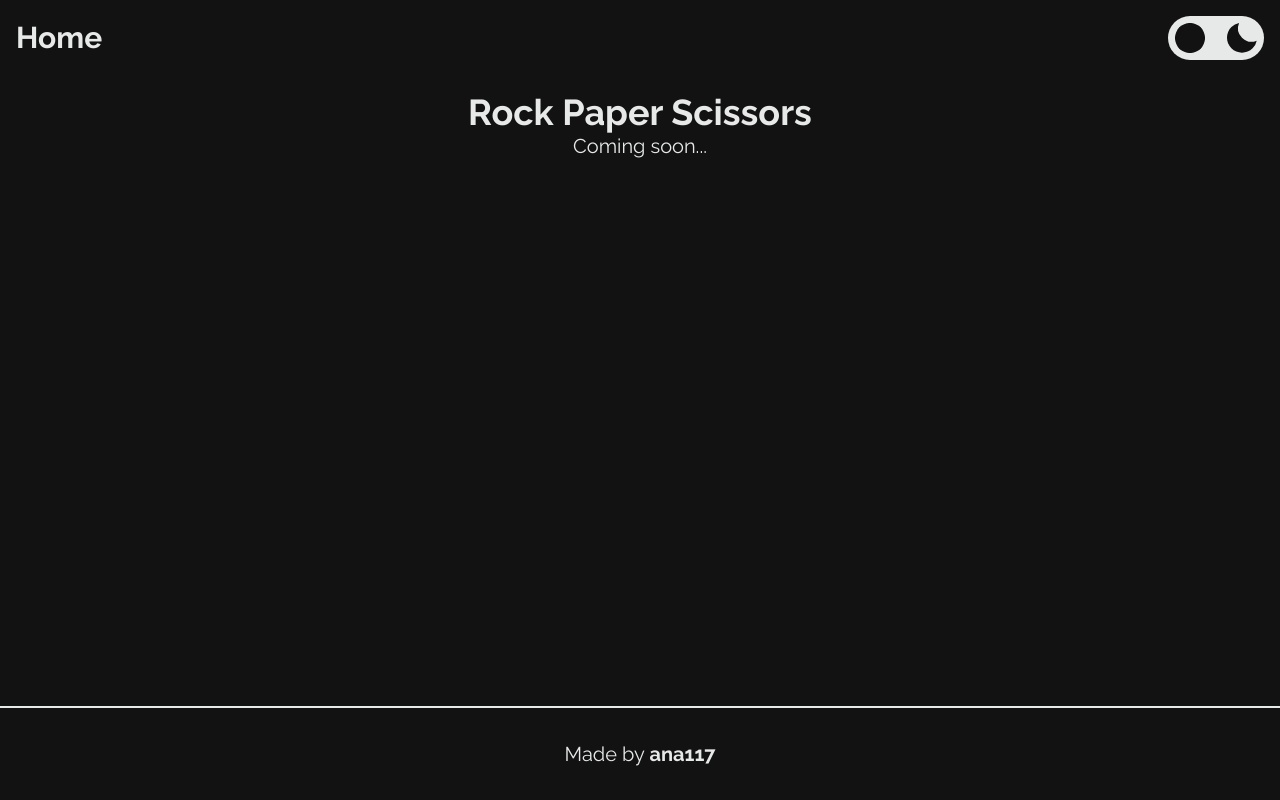
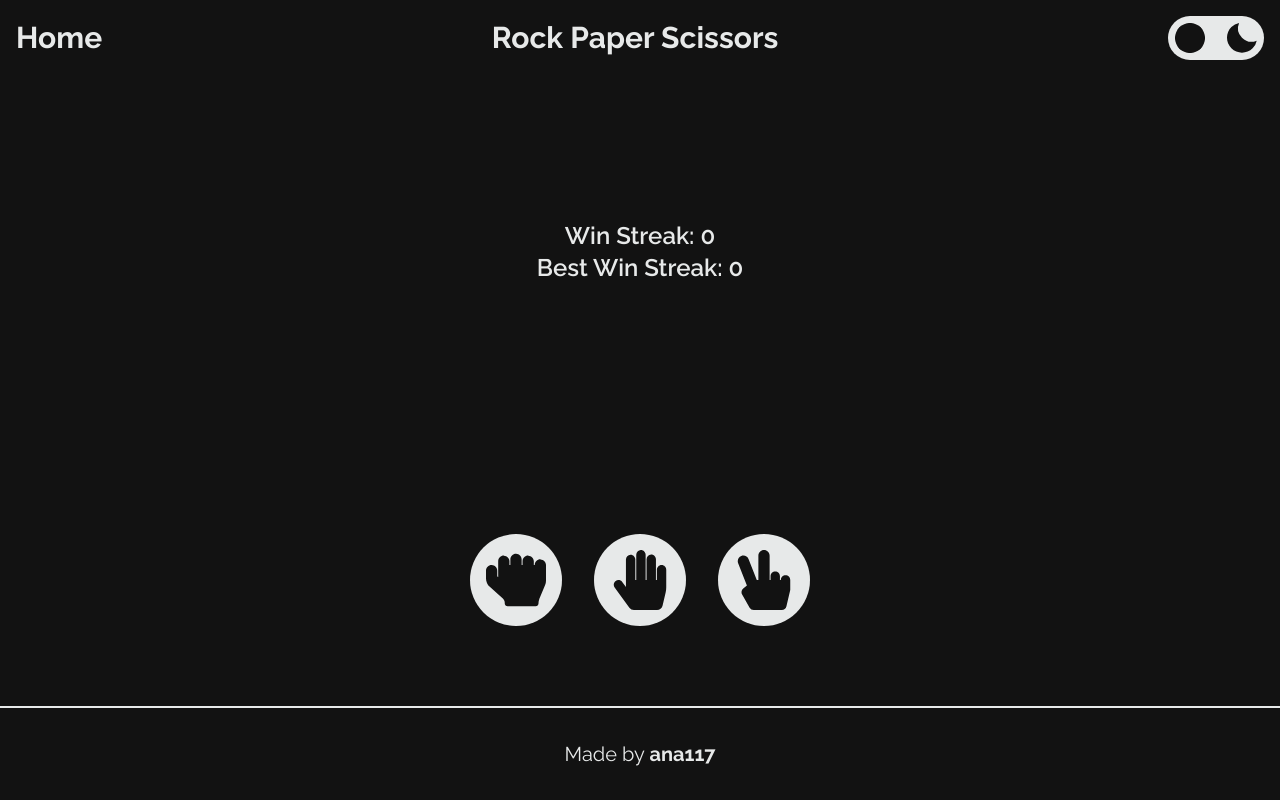
Before and after one commit to ana117/web-games, a React (Create React App) app: page /web-games/rps in a window 1280 px wide. Built offline with nearby package versions, Linux system fonts and the light colour scheme; the HTML template or start-up script is replaced by a standard one.

Commit message:
Create RPS game

```diff
--- /dev/null
+++ b/src/Games/RPS/RPSOptions.jsx
@@ -0,0 +1,18 @@
+const RPSOptions = ({ options, handleSelection }) => {
+    return (
+        <div className="flex gap-[2rem]">
+            {Object.values(options).map((option, index) => {
+                return (
+                    <button key={option.name} onClick={() => handleSelection(option)}
+                         className="text-6xl theme-dark dark:theme p-[1rem] rounded-full
+                                    hover:bg-accent hover:scale-125
+                                    transition-transform duration-300">
+                        {option.icon}
+                    </button>
+                );
+            })}
+        </div>
+    );
+}
+
+export default RPSOptions;
--- /dev/null
+++ b/src/Games/RPS/SelectedOption.jsx
@@ -0,0 +1,9 @@
+const SelectedOption = ({ option, isPlayer }) => {
+    return (
+        <div className={`text-[12rem] ${isPlayer ? "rotate-90" : "-rotate-90 -scale-x-100"}`}>
+            {option.icon}
+        </div>
+    );
+}
+
+export default SelectedOption;
--- a/src/Games/RPS/index.js
+++ b/src/Games/RPS/index.js
@@ -1,11 +1,100 @@
 import GamePage from "../index";
+import {FaHandScissors, FaHandRock, FaHandPaper} from "react-icons/fa";
+import SelectedOption from "./SelectedOption";
+import RPSOptions from "./RPSOptions";
+import {useEffect, useState} from "react";
 
 const RockPaperScissorsPage = () => {
+    const [playerOption, setPlayerOption] = useState(null);
+    const [computerOption, setComputerOption] = useState(null);
+    const [status, setStatus] = useState(null);
+    const [score, setScore] = useState(0);
+    const [highScore, setHighScore] = useState(0);
+
+    const options = {
+        rock: {
+            name: "rock",
+            defeats: ["scissors"],
+            icon: <FaHandRock/>,
+        },
+        paper: {
+            name: "paper",
+            defeats: ["rock"],
+            icon: <FaHandPaper/>,
+        },
+        scissors: {
+            name: "scissors",
+            defeats: ["paper"],
+            icon: <FaHandScissors className="-rotate-90 -scale-x-100"/>,
+        }
+    };
+
+    const generateComputerOption = () => {
+        const availableOptions = Object.keys(options);
+        const computerOption = availableOptions[Math.floor(Math.random() * availableOptions.length)];
+        setComputerOption(options[computerOption]);
+    };
+
+    const handleSelection = (selection) => {
+        setPlayerOption(selection);
+        generateComputerOption();
+    }
+
+    useEffect(() => {
+        const localHighScore = JSON.parse(localStorage.getItem("rpsHighScore"));
+        if (localHighScore) {
+            setHighScore(localHighScore);
+        }
+    }, []);
+
+    useEffect(() => {
+        if (playerOption && computerOption) {
+            if (playerOption.name === computerOption.name) {
+                setStatus("It's a draw!");
+            } else if (playerOption.defeats.includes(computerOption.name)) {
+                setStatus("You win!");
+                setScore(s => s + 1);
+            } else {
+                setStatus("You lose!");
+                setScore(0);
+            }
+        }
+    }, [playerOption, computerOption]);
+
+    useEffect(() => {
+        setHighScore(s => {
+            if (score > s) {
+                localStorage.setItem("rpsHighScore", JSON.stringify(score));
+                return score;
+            } else {
+                return s;
+            }
+        });
+    }, [score]);
+
     return (
-        <GamePage>
-            <div className="flex flex-col items-center justify-center">
-                <h1 className="text-4xl font-bold">Rock Paper Scissors</h1>
-                <p className="text-xl">Coming soon...</p>
+        <GamePage game="Rock Paper Scissors">
+            <div className="flex flex-col justify-between p-[4rem]">
+                <div className="grid grid-cols-3 gap-[4rem] h-[12rem]">
+                    <div className="flex justify-center">
+                        {playerOption && <SelectedOption option={playerOption} isPlayer={true}/>}
+                    </div>
+
+                    <div className="flex flex-col items-center justify-center gap-[2rem] text-2xl font-semibold">
+                        {status && <p className="text-4xl font-bold">{status}</p>}
+                        <div className="text-center">
+                            <p>Win Streak: {score}</p>
+                            <p>Best Win Streak: {highScore}</p>
+                        </div>
+                    </div>
+
+                    <div className="flex justify-center">
+                        {computerOption && <SelectedOption option={computerOption}/>}
+                    </div>
+                </div>
+                <div className="flex items-center justify-center">
+                    <RPSOptions options={options} handleSelection={handleSelection}/>
+                </div>
             </div>
         </GamePage>
     );
--- a/src/Games/index.js
+++ b/src/Games/index.js
@@ -4,7 +4,7 @@ import Hamburger from "../components/Hamburger";
 
 const GamePage = ({children, game}) => {
     return (
-        <div className="grow">
+        <div className="grow flex flex-col">
             <nav className="w-full">
                 <div className="hidden lg:flex items-center gap-[2rem] text-3xl font-bold p-[1rem]">
                     <div className="me-auto hover:underline underline-offset-2">
@@ -19,7 +19,7 @@ const GamePage = ({children, game}) => {
                 <Hamburger/>
             </nav>
 
-            <div className="flex justify-center mt-[5rem] lg:mt-[1rem]">
+            <div className="flex justify-center mt-[5rem] lg:mt-[1rem] grow">
                 {children}
             </div>
         </div>
--- a/src/index.css
+++ b/src/index.css
@@ -24,7 +24,13 @@ code {
     backface-visibility: hidden;
   }
 
-  .preserve-3d {
-    transform-style: preserve-3d;
+  .theme {
+    color: #121212;
+    background-color: #e7e9e9;
+  }
+
+  .theme-dark {
+    color: #e7e9e9;
+    background-color: #121212;
   }
 }
```
